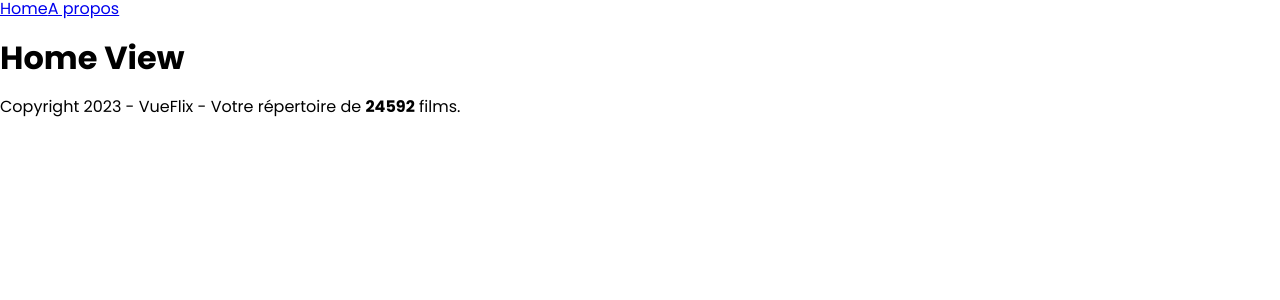
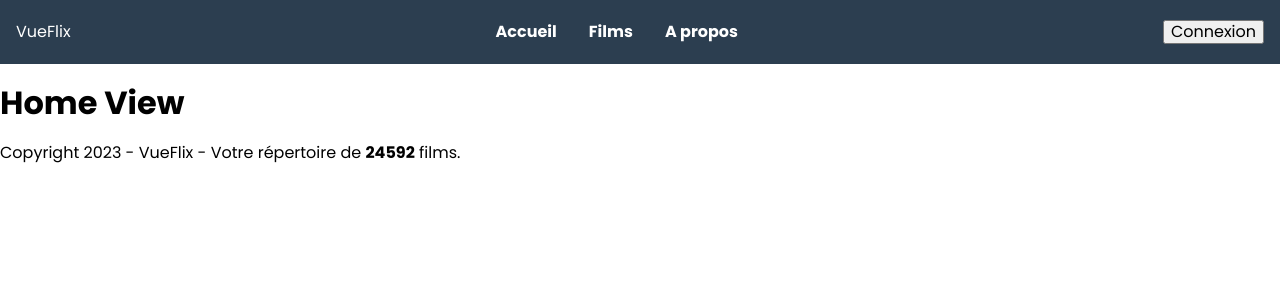
Before and after one commit to LoicDelplace/Vueflix, a Vue app: page / in a window 1280 px wide. Shown: the top 300 px of the page. Built offline with nearby package versions, Linux system fonts and the light colour scheme.

Commit message:
⚙️ Changes - Added login simulation (+🛒userStore)

```diff
--- a/src/components/HeaderComponent.vue
+++ b/src/components/HeaderComponent.vue
@@ -1,19 +1,63 @@
 <template>
   <header>
     <div class="wrapper">
+      <div class="logoText">Vue<span>Flix</span></div>
       <nav>
-          <RouterLink to="/">Home</RouterLink>
+        <RouterLink to="/">Accueil</RouterLink>
+        <RouterLink to="/movies">Films</RouterLink>
         <RouterLink to="/about">A propos</RouterLink>
       </nav>
-        <div class="account">
-
+      <div class="account-connected" v-if="!userStore.isConnected">
+        <input type="button" value="Connexion" @click="userStore.connection" />
+      </div>
+      <div class="account-not-connected" v-if="userStore.isConnected">
+        <div class="accountInfo">
+          <p>{{ userStore.nickname }}</p>
+          <img :src="userStore.avatar" alt="avatar" class="profileAvatar" />
+          <input type="button" value="Deconnexion" v-if="userStore.isConnected" @click="userStore.connection">
+        </div>
       </div>
     </div>
   </header>
 </template>
 
 <script setup>
+
 import { RouterLink } from 'vue-router'
+import { useUserStore } from '@/stores/user'
 
+const userStore = useUserStore()
+</script>
 
-  </script>
+<style scoped lang="scss">
+.wrapper {
+  display: flex;
+  justify-content: space-between;
+  align-items: center;
+  height: 4em;
+  padding: 0 1rem;
+  background-color: #2c3e50;
+  color: white;
+  a {
+    color: white;
+    text-decoration: none;
+    font-weight: bold;
+    font-size: 1rem;
+    margin: 0 1rem;
+    &:hover {
+      text-decoration: underline;
+    }
+  }
+  .accountInfo {
+    display: flex;
+    align-items: center;
+    gap: 1rem;
+    .profileAvatar {
+      border-radius: 50%;
+      object-fit: cover;
+      width: 3rem;
+      height: 3rem;
+    }
+  }
+}
+</style>
--- a/src/stores/user.js
+++ b/src/stores/user.js
@@ -13,7 +13,7 @@ export const useUserStore = defineStore('user', {
       const wasConnected = this.isConnected;
       this.isConnected = !wasConnected
 
-      if (!wasConnected.value) {
+      if (!wasConnected) {
         console.log(`Bienvenue, ${this.nickname}! Tu étais deconnecté.`)
       } else {
         console.log(`Au revoir, ${this.nickname}!`)
```
Lines whose indentation alone changed are shown as unchanged.
